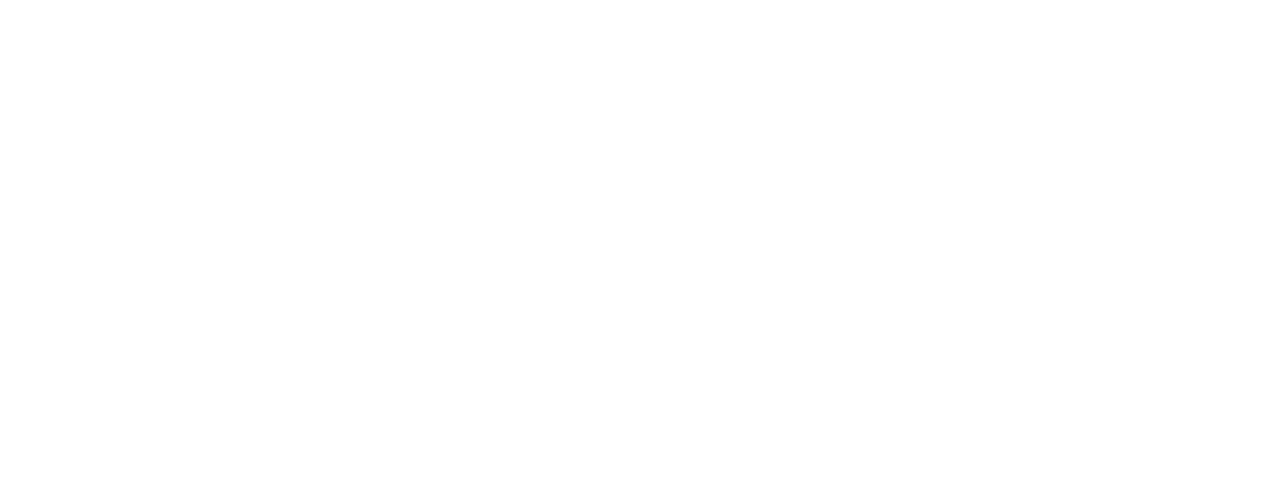
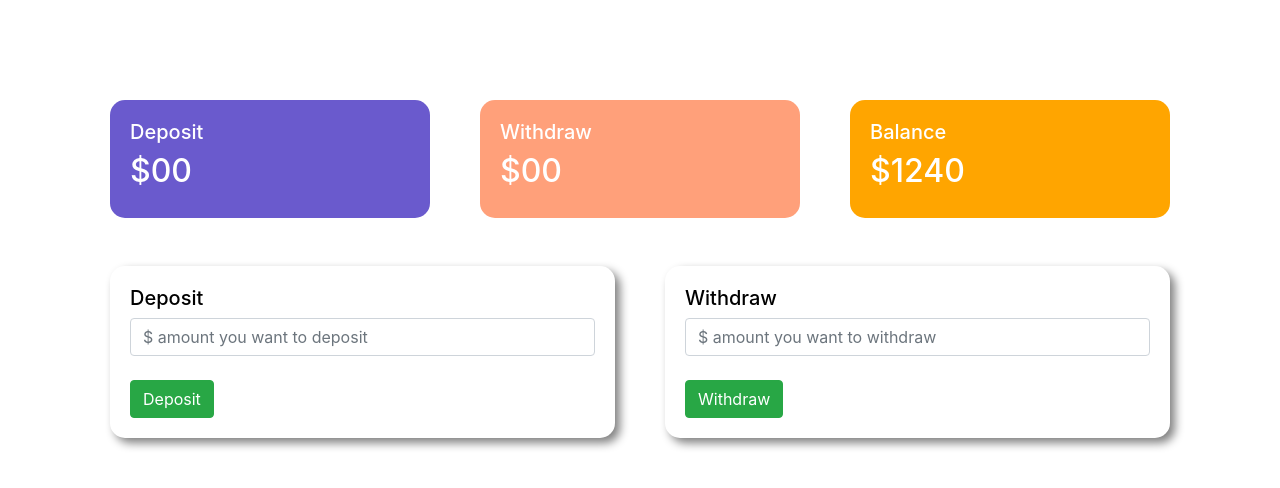
Before and after one commit to Alamin8/pioneer-bank, a plain HTML site: page index.html in a window 1280 px wide. Both pictures are taken after a click on the button "Enter". Drawn offline with nearby package versions, Linux system fonts and the light colour scheme.

Commit message:
complate Pioneer Bank Interface

```diff
--- a/index.html
+++ b/index.html
@@ -20,7 +20,44 @@
             <button id="login" class="btn btn-success">Enter</button>
         </div>
     </div>
-
+    <div id="transaction-area">
+        <div class="row">
+            <div class="col-md-4">
+                <div class="deposit status">
+                    <h5>Deposit</h5>
+                    <h2>$<span id="current-deposit">00</span></h2>
+                </div>
+            </div>
+            <div class="col-md-4">
+                <div class="withdraw status">
+                    <h5>Withdraw</h5>
+                    <h2>$<span id="current-withdraw">00</span></h2>
+                </div>
+            </div>
+            <div class="col-md-4">
+                <div class="balance status">
+                    <h5>Balance</h5>
+                    <h2>$<span id="current-balance">1240</span></h2>
+                </div>
+            </div>
+        </div>
+        <div class="row mt-5">
+            <div class="col-md-6">
+                <div class="submit-area">
+                    <h5>Deposit</h5>
+                    <input id="depositAmount" type="text" placeholder="$ amount you want to deposit" class="form-control"><br>
+                    <button id="depositBtn" class="btn btn-success">Deposit</button>
+                </div>
+            </div>
+            <div class="col-md-6">
+                <div class="submit-area">
+                    <h5>Withdraw</h5>
+                    <input id="withdraw-amount" type="text" placeholder="$ amount you want to withdraw" class="form-control"><br>
+                    <button id="withdraw-btn" class="btn btn-success">Withdraw</button>
+                </div>
+            </div>
+        </div>
+    </div>
 
     <script src="index.js"></script>
 </body>
--- a/index.js
+++ b/index.js
@@ -1,5 +1,64 @@
+// Log in Button event handler
 const loginbtn = document.getElementById('login');
 loginbtn.addEventListener('click', function () {
     const loginArea = document.getElementById('login-area');
     loginArea.style.display = 'none';
+    const transactionArea = document.getElementById('transaction-area')
+    transactionArea.style.display = 'block'
 })
+// deposit submit button event handler
+const depositBtn = document.getElementById('depositBtn');
+depositBtn.addEventListener('click', function () {
+    // const depositAmount = document.getElementById('depositAmount').value;
+    // const depositNumber = parseFloat(depositAmount)
+    //Deposit section
+    // const currentDeposit=document.getElementById('current-deposit').innerText;
+    // const currentDepositNumber=parseFloat(currentDeposit);
+    // const totalDeposit=(depositNumber+currentDepositNumber)
+    // document.getElementById('current-deposit').innerText=totalDeposit;
+    //balance section-without function
+    // const currentBalance=document.getElementById('current-balance').innerText;
+    // const currentBalanceNumber=parseFloat(currentBalance);
+    // const totalBalance=currentBalanceNumber+totalDeposit;
+    // document.getElementById('current-balance').innerText=totalBalance;
+    //balance section -just call a function
+    // updateSpanText("current-balance",depositNumber)
+
+
+    const depositNumber = getInputNumber("depositAmount")
+    updateSpanText("current-deposit", depositNumber);
+    document.getElementById('depositAmount').value="";
+    updateSpanText("current-balance",depositNumber)
+
+})
+const withdrawBtn=document.getElementById('withdraw-btn');
+withdrawBtn.addEventListener('click', function(){
+    // const withdrawAmount=document.getElementById('withdraw-amount').value;
+    // const withdrawNumber=parseFloat(withdrawAmount);
+    // withdraw status
+    // const currentWithdraw=document.getElementById('current-withdraw').innerText;
+    // const currentWithdrawNumber=parseFloat(currentWithdraw);
+    // const totalWithdraw=withdrawNumber+currentWithdrawNumber;
+    // document.getElementById('current-withdraw').innerText=totalWithdraw;
+    // document.getElementById('withdraw-amount').value="";
+
+
+    const withdrawAmount=getInputNumber("withdraw-amount");
+    updateSpanText("current-withdraw", withdrawAmount)
+    document.getElementById('withdraw-amount').value="";//input value add hoiye jauyar por jeno input value ager moto hoiye jay tar jonno
+    updateSpanText("current-balance", -1* withdrawAmount) // -1 dara gun kora hoyeche jeno withdraw ta main balance theke bad jay
+})
+// For any input value received
+function getInputNumber(id){
+    const amount = document.getElementById(id).value;
+    const amountNumber = parseFloat(amount)
+    return amountNumber;
+}
+
+//input value er opor depand kore first row er value guli komano barano
+function updateSpanText(id,depositNumber){
+    const current=document.getElementById(id).innerText;
+    const currentNumber=parseFloat(current);
+    const totalAmount=currentNumber+depositNumber;
+    document.getElementById(id).innerText=totalAmount;
+}
--- a/style.css
+++ b/style.css
@@ -8,3 +8,28 @@ body {
     border-radius: 10px;
     box-shadow: 5px 5px 10px gray;
 }
+#transaction-area{
+    display: none;
+}
+.status{
+    margin: 0px 10px;
+    padding: 20px;
+    color: white;
+    border-radius: 15px;
+}
+.deposit{
+    background-color: #6A5ACD;
+}
+.withdraw{
+    background-color: #FFA07A;
+}
+.balance{
+    background-color:#FFA500 ;
+}
+.submit-area{
+    margin: 0px 10px;
+    padding: 20px;
+    color: black;
+    border-radius: 15px;
+    box-shadow: 5px 5px 10px gray;
+}
```
